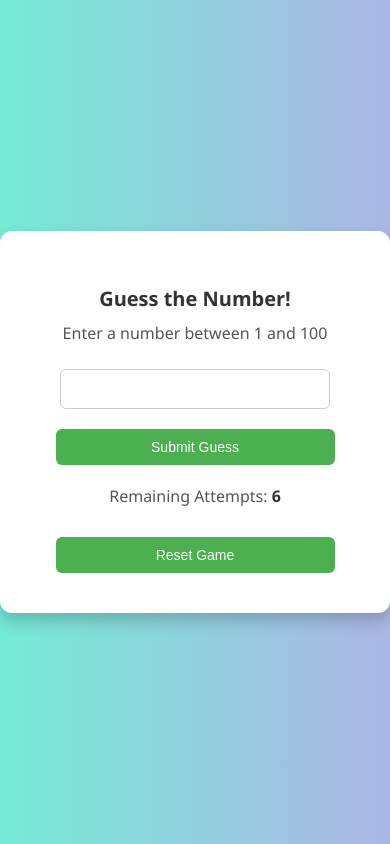
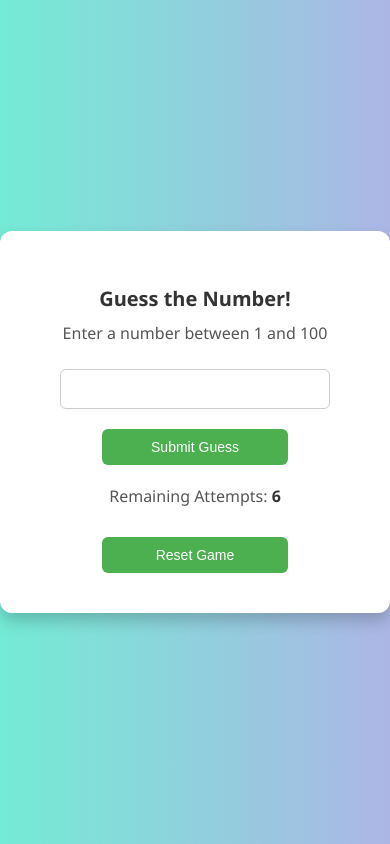
Before and after one commit to MahaMeher/Vanilla-JS-web, a plain HTML site: page index.html in a window 390 px wide. Drawn offline with Linux system fonts and the light colour scheme.

Commit message:
2nd commit

```diff
--- a/styles.css
+++ b/styles.css
@@ -70,9 +70,13 @@ button:hover {
   h1 {
     font-size: 20px;
   }
-  input, button {
+  input {
     width: 90%;
     font-size: 14px;
+  }
+  button {
+    width: 60%;
+    font-size: 14px
   }
   #message {
     font-size: 16px;
```
